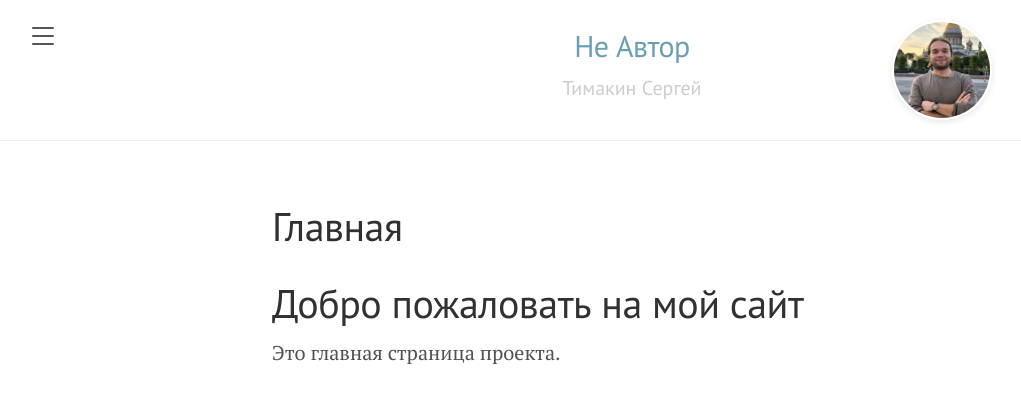
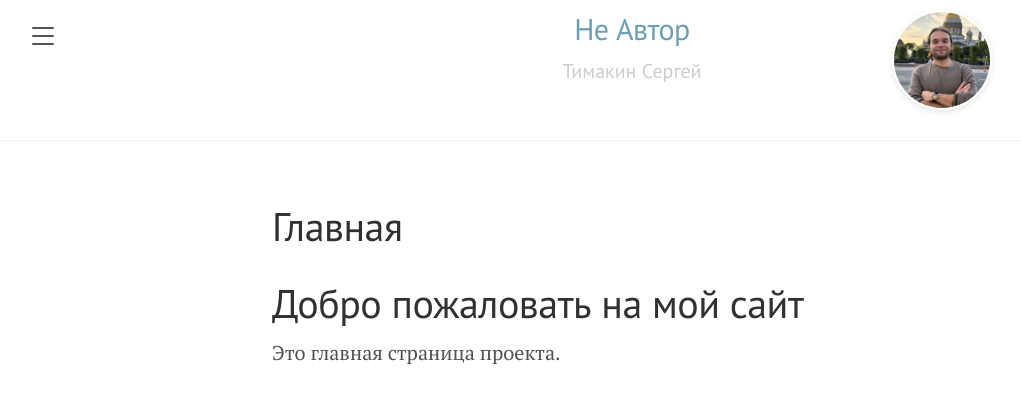
Before and after one commit to Mikrobic/lanyon, a Jekyll site: the page built from pages/index.md, in a window 1280 px wide. Shown: the top 403 px of the page, without its empty margins (8-1029 px from the left). Built offline with Jekyll 4.4.1, drawn with Linux system fonts in a browser that asks for light colours.

Commit message:
Форматирование файлов

```diff
--- a/_layouts/default.html
+++ b/_layouts/default.html
@@ -8,9 +8,9 @@
       <div class="masthead">
         <div class="container">
           <div class="masthead-content" style="position: relative; min-height: 100px;">
-            <!-- Аватарка (справа) -->
+            <!-- Аватарка (справа и выше) -->
             <a href="https://web.telegram.org/k/#@SergeyTimakin" class="avatar-container"
-               style="position: absolute; right: 0; top: 50%; transform: translateY(-50%);">
+               style="position: absolute; right: 0; top: 40%; transform: translateY(-50%);">
               <img
                 src="{{ '/public/me.jpg' | absolute_url }}"
                 class="avatar"
```
Also changed, not shown: other parts of _layouts/default.html (+2 -2 lines).
